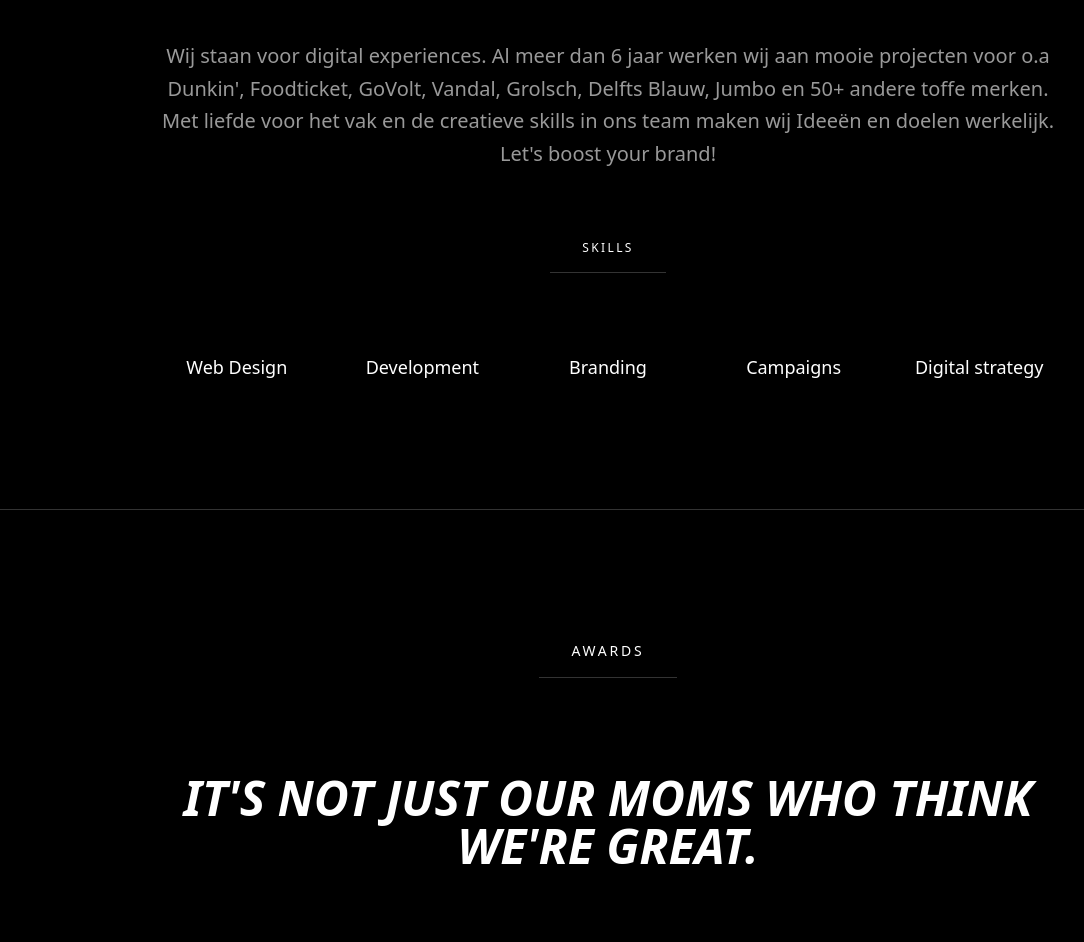
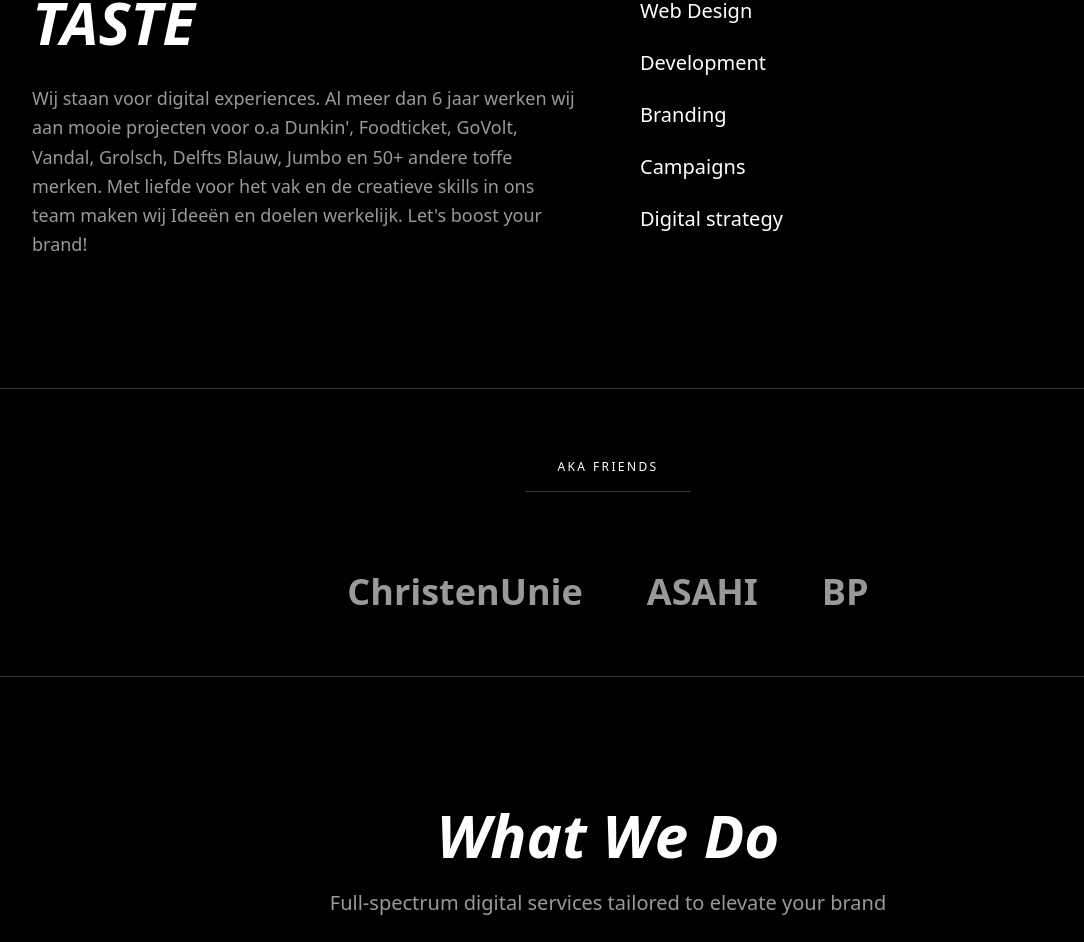
Before and after one commit to groeimetai/MrBoost-copy, a React (Vite) app: page / in a window 1280 px wide. Shown: the part 1830-2772 px from the top of the page, without its empty margins (32-1116 px from the left). Built offline with nearby package versions, Linux system fonts and the light colour scheme; the HTML template or start-up script is replaced by a standard one.

Commit message:
Fix hero button layout and add new sections

```diff
--- a/src/pages/Index.tsx
+++ b/src/pages/Index.tsx
@@ -230,12 +230,7 @@ const Index = () => {
                 ))}
               </motion.span>
             </h1>
-            <motion.div
-              initial={{ opacity: 0, y: 20 }}
-              animate={{ opacity: 1, y: 0 }}
-              transition={{ duration: 0.8, delay: 1.8 }}
-              className="flex flex-col gap-0 justify-center items-center max-w-sm mx-auto w-full"
-            >
+            <div className="flex flex-col gap-0 justify-center items-center max-w-sm mx-auto w-full">
               <motion.div
                 whileHover={{ scale: 1.03, y: -3 }}
                 whileTap={{ scale: 0.98 }}
@@ -296,7 +291,7 @@ const Index = () => {
                   />
                 </Button>
               </motion.div>
-            </motion.div>
+            </div>
           </div>
         </div>
 
@@ -377,32 +372,34 @@ const Index = () => {
       {/* You've Got Great Taste Section */}
       <section className="py-32 relative border-t border-border">
         <div className="container mx-auto px-6">
-          <div className="max-w-4xl mx-auto">
+          <div className="max-w-6xl mx-auto">
+            <div className="grid md:grid-cols-2 gap-16 items-start">
+              {/* Left side: Title and Description */}
               <AnimatedSection>
-              <h2 className="text-5xl md:text-6xl font-bold mb-12 italic text-center">
+                <h2 className="text-5xl md:text-6xl font-bold mb-8 italic">
                   YOU'VE GOT GREAT TASTE
                 </h2>
-            </AnimatedSection>
-            <p className="text-xl text-muted-foreground mb-16 leading-relaxed text-center">
+                <p className="text-lg text-muted-foreground leading-relaxed">
                   Wij staan voor digital experiences. Al meer dan 6 jaar werken wij aan mooie projecten voor o.a Dunkin', Foodticket, GoVolt, Vandal, Grolsch, Delfts Blauw, Jumbo en 50+ andere toffe merken. Met liefde voor het vak en de creatieve skills in ons team maken wij Ideeën en doelen werkelijk. Let's boost your brand!
                 </p>
+              </AnimatedSection>
 
+              {/* Right side: Skills */}
               <AnimatedSection delay={0.2}>
-              <div className="text-center">
-                <h3 className="text-xs font-medium tracking-[0.2em] uppercase mb-8 border-b border-border inline-block pb-4 px-8">
+                <div>
+                  <h3 className="text-xs font-medium tracking-[0.2em] uppercase mb-8 border-b border-border pb-4">
                     Skills
                   </h3>
-                <div className="grid grid-cols-1 md:grid-cols-5 gap-8 mt-12">
+                  <div className="flex flex-col gap-6">
                     {["Web Design", "Development", "Branding", "Campaigns", "Digital strategy"].map((skill, index) => (
                       <motion.div
                         key={index}
-                      initial={{ opacity: 0, y: 20 }}
-                      whileInView={{ opacity: 1, y: 0 }}
+                        initial={{ opacity: 0, x: 20 }}
+                        whileInView={{ opacity: 1, x: 0 }}
                         viewport={{ once: true }}
                         transition={{ duration: 0.5, delay: index * 0.1 }}
-                      className="text-center"
                       >
-                      <p className="text-lg font-medium">{skill}</p>
+                        <p className="text-xl font-medium">{skill}</p>
                       </motion.div>
                     ))}
                   </div>
@@ -410,46 +407,45 @@ const Index = () => {
               </AnimatedSection>
             </div>
           </div>
+        </div>
       </section>
 
-      {/* Awards Section */}
-      <section className="py-32 relative border-t border-border">
+      {/* Client Logos Section */}
+      <section className="py-16 relative border-t border-border overflow-hidden">
         <div className="container mx-auto px-6">
-          <AnimatedSection className="text-center mb-16">
-            <h2 className="text-sm font-medium tracking-[0.2em] uppercase mb-8 border-b border-border inline-block pb-4 px-8">
-              Awards
-            </h2>
-          </AnimatedSection>
-          <div className="max-w-4xl mx-auto text-center mb-20">
-            <AnimatedSection>
-              <h3 className="text-4xl md:text-5xl font-bold italic mb-16">
-                IT'S NOT JUST OUR MOMS WHO THINK WE'RE GREAT.
+          <AnimatedSection className="text-center mb-12">
+            <h3 className="text-xs font-medium tracking-[0.2em] uppercase mb-8 border-b border-border inline-block pb-4 px-8">
+              Aka Friends
             </h3>
           </AnimatedSection>
-            <div className="flex justify-center items-center gap-16">
+          <div className="flex items-center justify-center gap-16 flex-wrap">
             <motion.div
-                initial={{ opacity: 0, y: 30 }}
-                whileInView={{ opacity: 1, y: 0 }}
+              initial={{ opacity: 0, scale: 0.8 }}
+              whileInView={{ opacity: 1, scale: 1 }}
               viewport={{ once: true }}
-                transition={{ duration: 0.6, delay: 0.2 }}
-                whileHover={{ scale: 1.1, rotate: 5 }}
-                className="flex flex-col items-center"
+              whileHover={{ scale: 1.1 }}
+              className="text-4xl font-bold text-muted-foreground"
             >
-                <div className="text-6xl font-bold mb-4">W.</div>
-                <span className="text-sm text-muted-foreground">Awwwards</span>
+              ChristenUnie
             </motion.div>
             <motion.div
-                initial={{ opacity: 0, y: 30 }}
-                whileInView={{ opacity: 1, y: 0 }}
+              initial={{ opacity: 0, scale: 0.8 }}
+              whileInView={{ opacity: 1, scale: 1 }}
               viewport={{ once: true }}
-                transition={{ duration: 0.6, delay: 0.4 }}
-                whileHover={{ scale: 1.1, rotate: -5 }}
-                className="flex flex-col items-center"
+              whileHover={{ scale: 1.1 }}
+              className="text-4xl font-bold text-muted-foreground"
             >
-                <div className="text-6xl font-bold mb-4">CSSDA</div>
-                <span className="text-sm text-muted-foreground">CSSDA</span>
+              ASAHI
             </motion.div>
-            </div>
+            <motion.div
+              initial={{ opacity: 0, scale: 0.8 }}
+              whileInView={{ opacity: 1, scale: 1 }}
+              viewport={{ once: true }}
+              whileHover={{ scale: 1.1 }}
+              className="text-4xl font-bold text-muted-foreground"
+            >
+              BP
+            </motion.div>
           </div>
         </div>
       </section>
```
Lines whose indentation alone changed are shown as unchanged.
